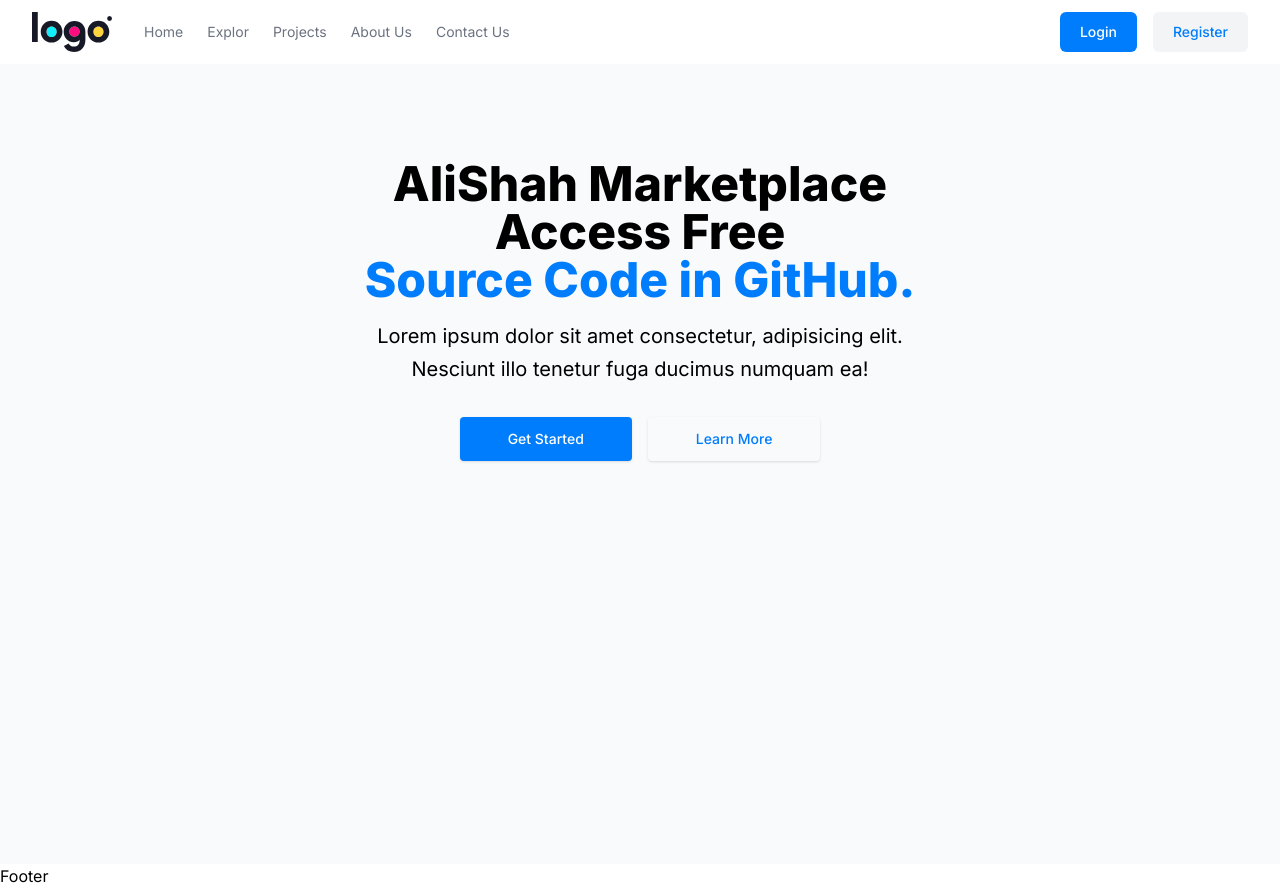
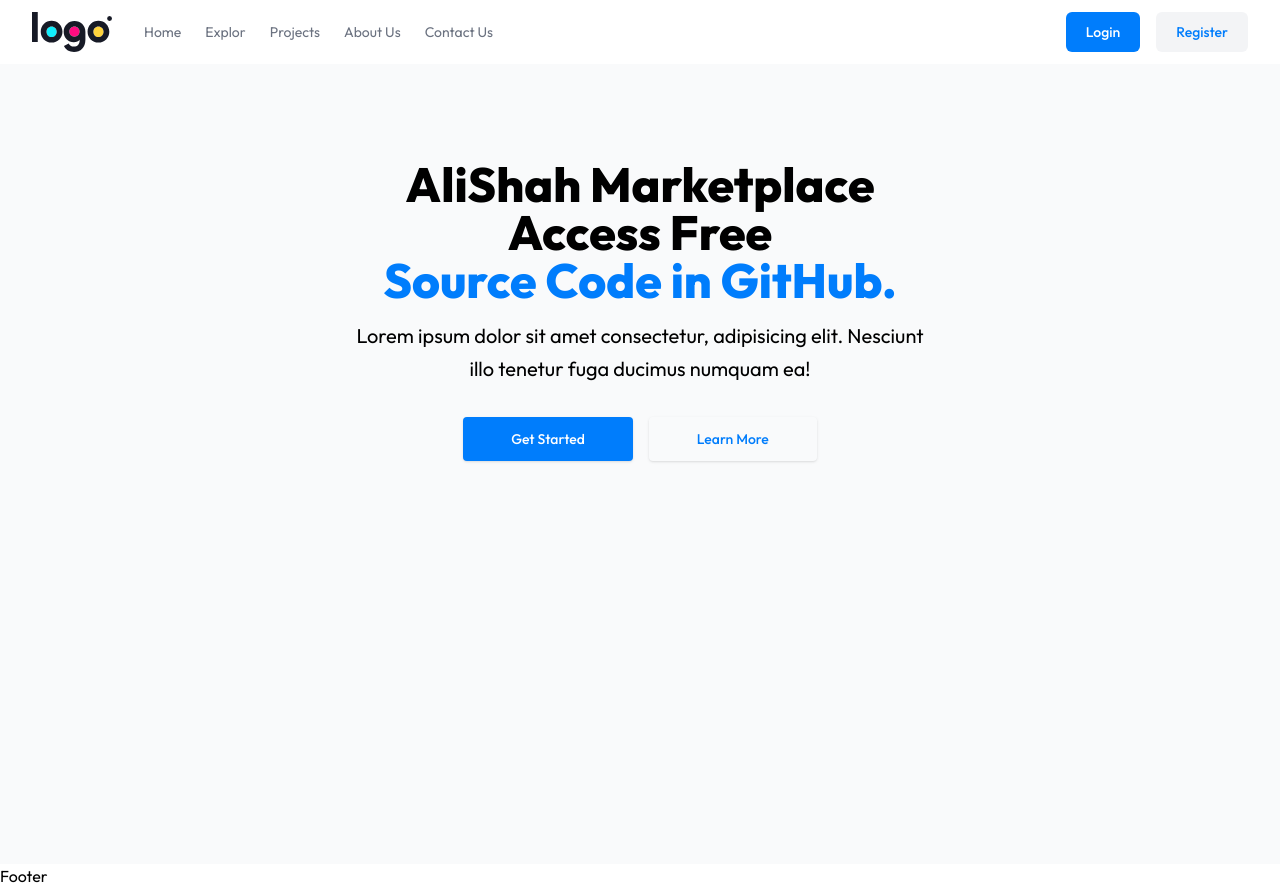
Before and after one commit to AliShahSafdari/digital-e-commerce, a Next.js app: page / in a window 1280 px wide. Built offline with nearby package versions, Linux system fonts and the light colour scheme.

Commit message:
Update fonts

```diff
--- a/app/layout.js
+++ b/app/layout.js
@@ -1,9 +1,9 @@
-import { Inter } from "next/font/google";
+import { Outfit } from "next/font/google";
 import "./globals.css";
 import Header from './_components/Header';
 import Footer from "./_components/Footer";
 
-const inter = Inter({ subsets: ["latin"] });
+const inter = Outfit({ subsets: ["latin"] });
 
 export const metadata = {
   title: "Create Next App",
```
